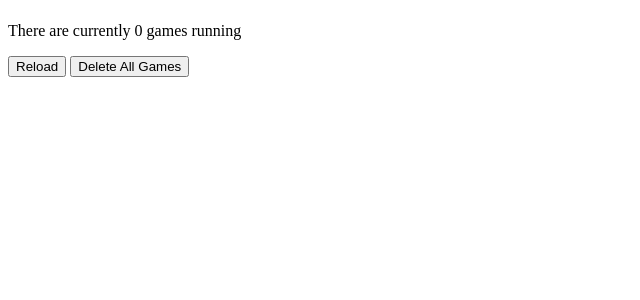
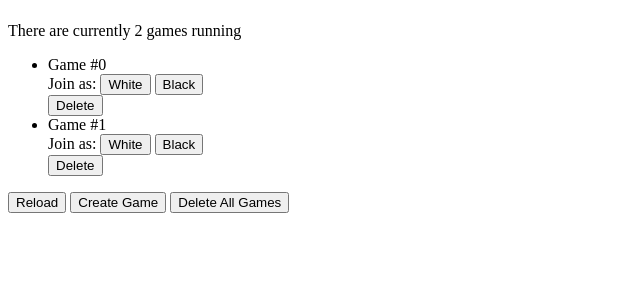
Before and after one commit to nlupugla/WarpWars, a Flask app: page / in a window 1280 px wide. Shown: the part 58-358 px from the top of the page, without its empty margins (0-640 px from the left). Run offline with Flask 2, Linux system fonts and the light colour scheme; parts of the project's set-up code (start-up, migrations or seed data) failed here and were passed over.

Commit message:
added create game button to root template
also reworked reload code to properly force a reload from the server;
this closes issue #1

```diff
--- a/templates/root.html
+++ b/templates/root.html
@@ -15,13 +15,14 @@
 				<button class="join-button" onclick="document.location = '/join/game/{{ game_number }}/as/white'">White</button>
 				<button class="join-button" onclick="document.location = '/join/game/{{ game_number }}/as/black'">Black</button>
 				<br/>
-				<button class="delete-button" onclick="makeGetRequest('/delete/game/{{ game_number }}', function(){}); document.location = '/'">Delete</button>
+				<button class="delete-button" onclick="makeGetRequest('/delete/game/{{ game_number }}', function(){}); document.location.reload(true)">Delete</button>
 			</li>
 			{% endfor %}
 		</ul>
 		<div id="actions">
-			<button id="reload-button" onclick="document.location = '/'">Reload</button>
-			<button id="delete-all-button" onclick="makeGetRequest('/delete/game/all', function(){}); document.location = '/'">Delete All Games</button>
+			<button id="reload-button" onclick="document.location.reload(true)">Reload</button>
+			<button id="create-game-button" onclick="document.location = '/create/game'">Create Game</button>
+			<button id="delete-all-button" onclick="makeGetRequest('/delete/game/all', function(){}); document.location.reload(true)">Delete All Games</button>
 		</div>
 	</body>
 </html>
```
